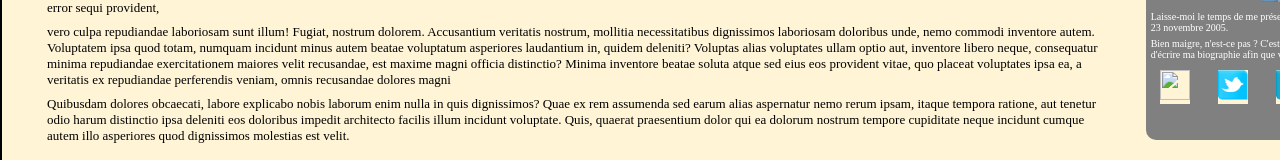
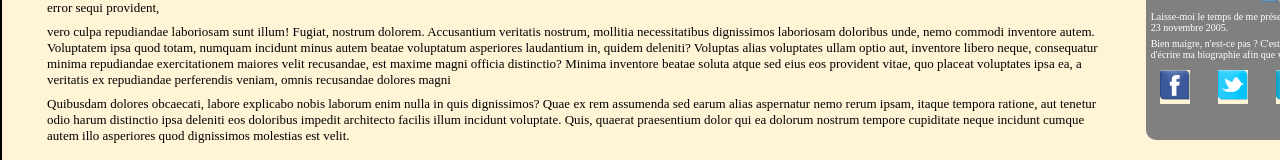
Before and after one commit to dxtercodelab/ZorZor, a plain HTML site: page index.html in a window 1280 px wide. Shown: the part 440-600 px from the top of the page. Drawn offline with Linux system fonts and the light colour scheme; the site is published under a folder, as on GitHub Pages, so addresses that start at the root find nothing.

Commit message:
Mise a jours des modifications

```diff
--- a/index.html
+++ b/index.html
@@ -71,7 +71,7 @@
                     <p>Laisse-moi le temps de me présenter : je m'appelle Zozor, je suis né un 23 novembre 2005.</p>
                     <p>Bien maigre, n'est-ce pas ? C'est pourquoi, aujourd'hui, j'ai décidé d'écrire ma biographie afin que vous sachiez qui je suis réellement.</p>
                     <span class="socios">
-                        <span><img src="/images/facebook.png" class="petit" alt=""></span>
+                        <span><img src="images/facebook.png" class="petit" alt=""></span>
                         <span><img src="images/twitter.png" class="petit" alt=""></span>
                         <span><img src="images/vimeo.png" class="petit" alt=""></span>
                         <span><img src="images/flickr.png" class="petit" alt=""></span>
```
